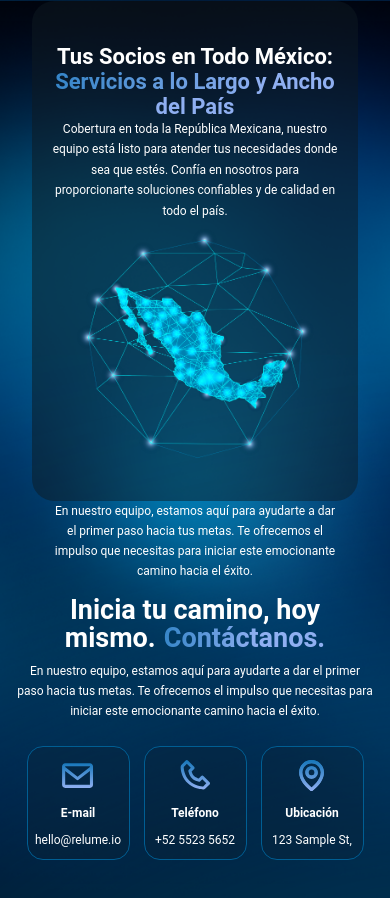
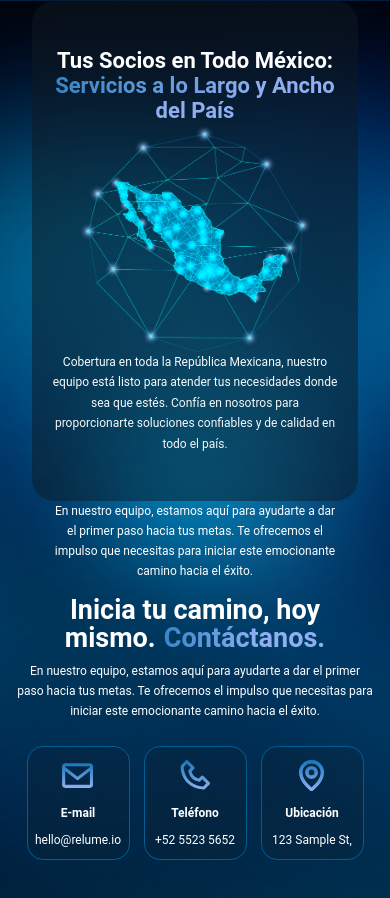
Before and after one commit to LarkinBaumann/larkinholding, a Next.js app: page / in a window 390 px wide. Shown: the part 1760-2658 px from the top of the page. Built offline with nearby package versions, Linux system fonts and the light colour scheme.

Commit message:
Refactor media query and animation in Contacto and Servicio components

```diff
--- a/src/components/Contacto/Contacto.jsx
+++ b/src/components/Contacto/Contacto.jsx
@@ -7,16 +7,23 @@ import { useMediaQuery } from "react-responsive";
 function Contacto() {
   const { traduccion } = useContext(AppContext);
 
-  const variants = {
-    hidden: { opacity: 0, y: -50 },
-    visible: {
-      opacity: 1,
-      y: 0,
-      transition: {
-        duration: 0.5,
-        ease: "easeOut",
-      },
-    },
+
+  const isMobile = useMediaQuery({ query: "(max-width: 1224px)" });
+const isMedium = useMediaQuery({ query: "(min-width: 768px)" });
+const isLarge = useMediaQuery({ query: "(min-width: 1024px)" });
+const isExtraLarge = useMediaQuery({ query: "(min-width: 1280px)" });
+const isDoubleExtraLarge = useMediaQuery({ query: "(min-width: 1536px)" });
+
+
+
+  const variants = isLarge ? {
+    hidden: { opacity: 0, y: 50 },
+    visible: { opacity: 1, y: 0, transition: { duration: 0.5, ease: "easeOut" } },
+  }
+  :
+  {
+    hidden: { opacity: 0 },
+    visible: { opacity: 1, transition: { duration: 5, ease: "easeOut" } },
   };
   const variantsText = {
     hidden: { opacity: 0 },
@@ -54,7 +61,7 @@ function Contacto() {
   const [ref, inView] = useInView({
     triggerOnce: true, // Cambia a true para que la animación solo se ejecute una vez
   });
-  const [ref2, inViewMov] = useInView({
+  const [ref2, inView2] = useInView({
     triggerOnce: true, // Cambia a true para que la animación solo se ejecute una vez
   });
 
@@ -230,14 +237,14 @@ function Contacto() {
           ref={ref2}
           className="w-full md:w-[650px] lg:hidden text-white font-header text-[27px] md:text-[37px] lg:text-[65px] font-bold leading-[28px] md:leading-[40px] lg:leading-[87.55px] text-center lg:text-start "
           initial="hidden"
-          animate={"visible"}
+        animate={inView2? "visible" : "hidden"}
           variants={variants}
         >
           {traduccion.contacto.header}
           <motion.span
             className="titulo2 ml-2 lg:hidden"
             initial="hidden"
-            animate={"visible"}
+          animate={inView2? "visible" : "hidden"}
             variants={variants}
           >
             {traduccion.contacto.accent}
@@ -246,8 +253,8 @@ function Contacto() {
         <motion.p
           className="w-full md:w-[530px] lg:w-[930px] lg:hidden text-white text-center text-[12px] md:text-[17px] lg:text-[25px] font-paragraph leading-[20px] md:leading-[27px] lg:leading-[43px]"
           initial="hidden"
-          animate={"visible"}
-          variants={variantsText}
+          animate={inView2? "visible" : "hidden"}
+          variants={variants}
         >
           {traduccion.contacto.paragraph}
         </motion.p>
--- a/src/components/Servicio/Servicio.jsx
+++ b/src/components/Servicio/Servicio.jsx
@@ -53,7 +53,7 @@ function Servicio() {
       ">
         <div className="w-full flex flex-col lg:flex-row items-center  gap-[8px] md:gap-[20px]">
 
-        <motion.div className="w-[237px] md:w-[400px] lg:w-[557px] 2xl:w-full h-[229px] md:h-[400px] xl:h-[539px] order-2 lg:order-none"
+        <motion.div className="hidden lg:flex w-[237px] md:w-[400px] lg:w-[557px] 2xl:w-full h-[229px] md:h-[400px] xl:h-[539px] order-2 lg:order-none"
          initial="hidden"
          animate={inView ? "visible" : "hidden"}
          variants={variantsImage}
@@ -73,6 +73,13 @@ function Servicio() {
           <br/>
           <span className="titulo2">{traduccion.servicio.accent}</span>
         </motion.h2>
+        <motion.div className="w-[237px] md:w-[400px] lg:w-[557px] lg:hidden 2xl:w-full h-[229px] md:h-[400px] xl:h-[539px] order-2 lg:order-none"
+         initial="hidden"
+         animate={inView ? "visible" : "hidden"}
+         variants={variantsImage}
+        >
+          <Image src='/images/mapa.png' alt="mapa" width={1000} height={1000} className='w-full h-full'/>
+        </motion.div>
         <motion.p
         initial="hidden"
         animate={inView ? "visible" : "hidden"}
```
